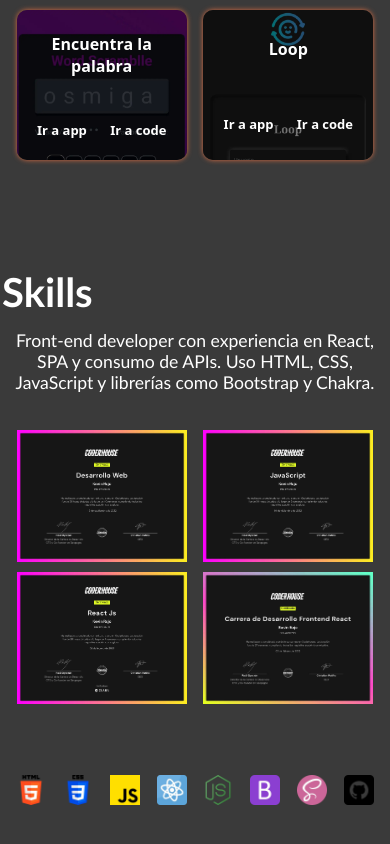
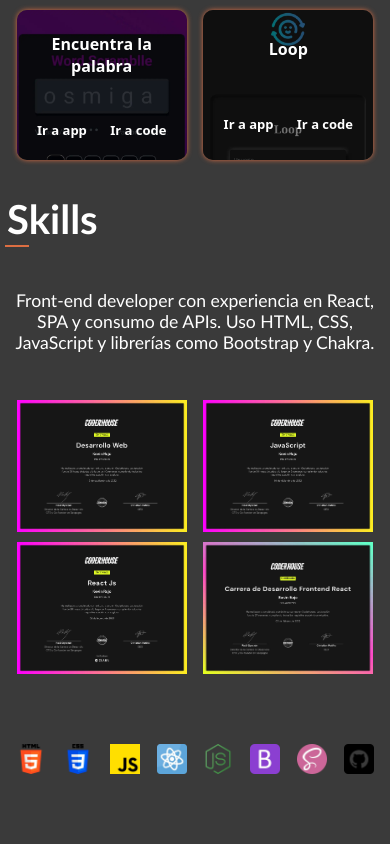
Before and after one commit to kevinjrojo/Portafolio, a React (Vite) app: page / in a window 390 px wide. Shown: the part 2133-2977 px from the top of the page. Built offline with nearby package versions, Linux system fonts and the light colour scheme.

Commit message:
studies cambiado

```diff
--- a/src/components/Studies.jsx
+++ b/src/components/Studies.jsx
@@ -36,7 +36,8 @@ export const Studies = () => {
       <article className="text-conteiner-studies">
         <strong className="title-studies">Skills</strong>
         <p className="description-studies">
-     Front-end developer con experiencia en React, SPA y consumo de APIs. Uso HTML, CSS, JavaScript y librerías como Bootstrap y Chakra.
+          Front-end developer con experiencia en React, SPA y consumo de APIs.
+          Uso HTML, CSS, JavaScript y librerías como Bootstrap y Chakra.
         </p>
       </article>
       <div className="conteiner-certificates">
--- a/src/styles/studies.css
+++ b/src/styles/studies.css
@@ -11,25 +11,27 @@
 .title-studies {
   display: grid;
   width: 5%;
-  margin-top: 2%;
+  margin: 5px;
   padding: 2px;
   font-size: 40px;
   color: white;
   border-bottom: 2px var(--secondary-color) solid;
 }
 .text-conteiner-studies {
-  width: 85%;
+  width: 100%;
   margin: auto;
+  display: flex;
+  flex-direction: column;
+  gap: 20px;
 }
 
 .description-studies {
   color: white;
   font-size: 1.1em;
+  justify-content: center;
+  display: flex;
   text-align: center;
-  margin: auto;
-  margin-top: 3%;
-  padding-bottom: 2%;
-  width: 80%;
+  width: 100%;
 }
 .conteiner-icon-studies {
   display: flex;
@@ -99,19 +101,11 @@
   .conteiner-studies {
     height: 85vh;
   }
-  .title-studies {
-    border-bottom: none;
-  }
-  .text-conteiner-studies {
-    width: 100%;
-    margin-left: 0;
-    margin-top: 20%;
-  }
+
   .description-studies {
     color: white;
-    font-size: 1.1em;
     text-align: center;
-    width: 95%;
+    align-items: center;
   }
   .conteiner-icon-studies {
     display: flex;
```
